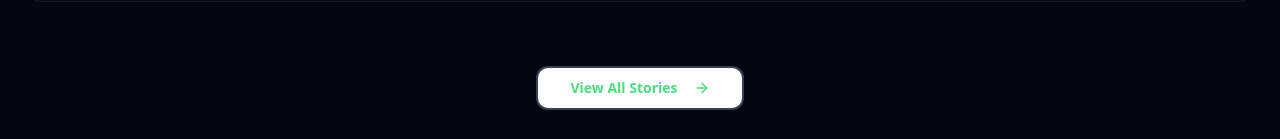
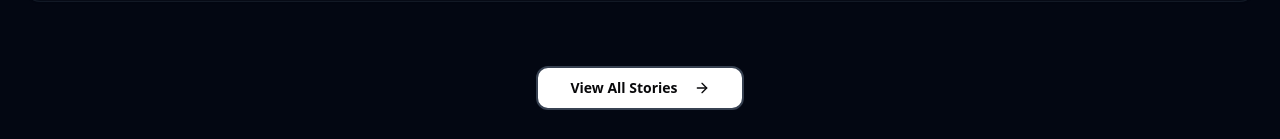
Before and after one commit to pavanboddapati007/cross-borders, a React (Vite) app: page / in a window 1280 px wide. Shown: the part 2204-2343 px from the top of the page. Built offline with nearby package versions, Linux system fonts and the light colour scheme.

Commit message:
Visual edit in Lovable
Edited UI in Lovable

```diff
--- a/src/components/Hero.tsx
+++ b/src/components/Hero.tsx
@@ -271,7 +271,7 @@ const Hero = ({
 
         {/* View All Stories Button */}
         <div className="text-center pt-8">
-          <Button onClick={() => onNavigate('feed')} variant="outline" size="lg" className="border-2 border-gray-700 hover:border-emerald-500 hover:bg-emerald-500/10 px-8 py-4 rounded-xl font-semibold transition-all duration-300 text-green-400">
+          <Button onClick={() => onNavigate('feed')} variant="outline" size="lg" className="border-2 border-gray-700 hover:border-emerald-500 hover:bg-emerald-500/10 px-8 py-4 rounded-xl font-semibold transition-all duration-300 text-zinc-950">
             View All Stories
             <ArrowRight className="ml-2 w-5 h-5" />
           </Button>
```
